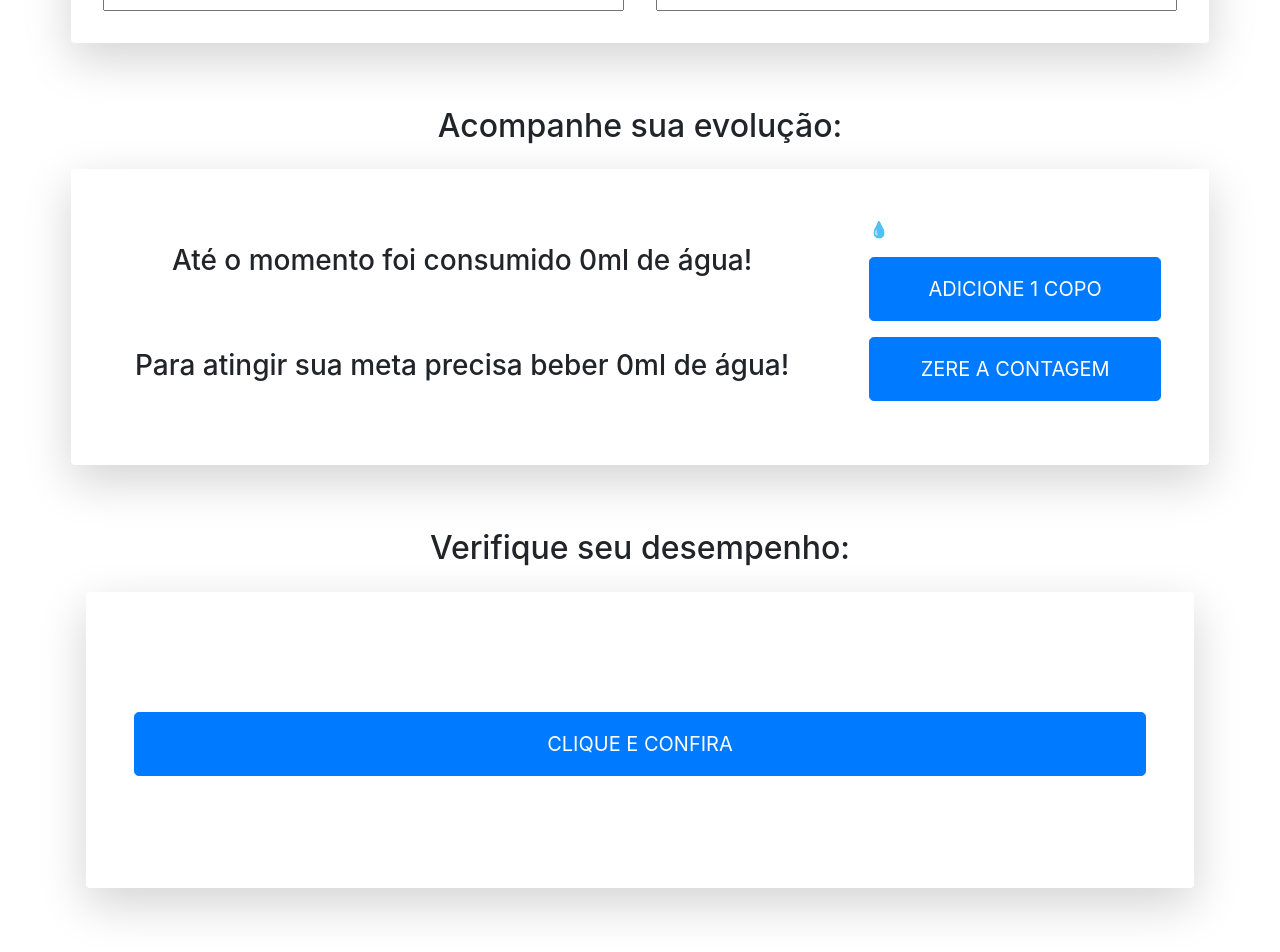
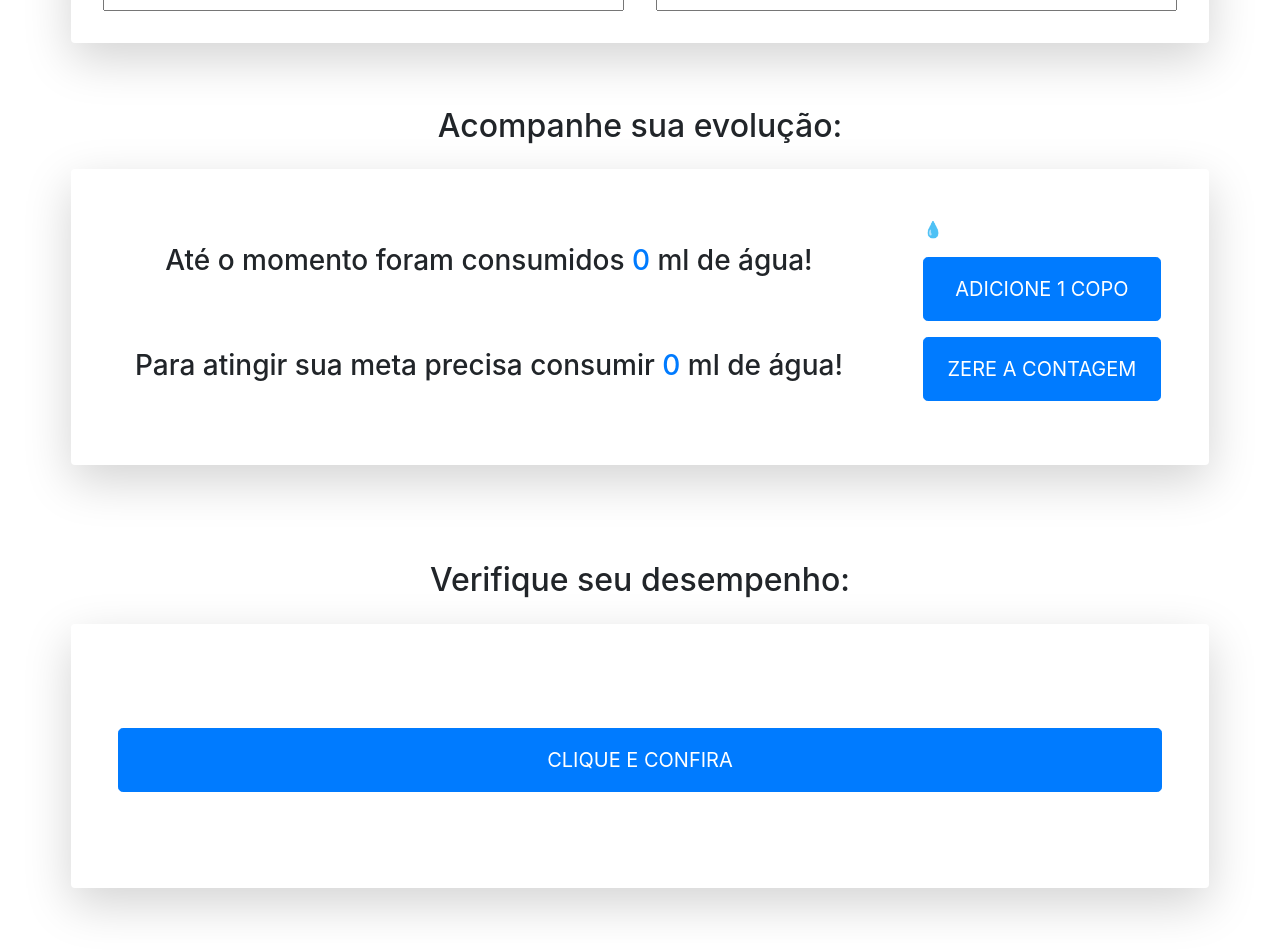
Before and after one commit to RivaniaGomes/SERRATEC_React_TrabalhoIndividual_Agua, a React (Vite) app: page / in a window 1280 px wide. Shown: the part 385-1337 px from the top of the page. Built offline with nearby package versions, Linux system fonts and the light colour scheme.

Commit message:
Corrigindo a logica do historico

```diff
--- a/src/Components/Bio/index.jsx
+++ b/src/Components/Bio/index.jsx
@@ -39,8 +39,7 @@ function Bio() {
     }
 
     const conferirMeta = () => {
-
-        if (copo < meta) {
+        if (copo != 0 && copo < meta) {
             setMensagem(`Você bebeu apenas ${copo} copos de água!`)
         } else if (meta < copo) {
             setMensagem(`Você bebeu ${copo} copos de água, META ATINGIDA!`)
@@ -48,11 +47,6 @@ function Bio() {
             setMensagem(`BEBA ÁGUA!`)
         }
     };
-
-    const conferencia = () => {
-        conferirMeta();
-        gerarHistorico();
-    }
 
     function resetCopo() {
         setCopo(0)
@@ -74,21 +68,27 @@ function Bio() {
         setGotas([""])
     }
 
+    function resetHistorico() {
+        setHistorico([""])
+    }
+
     function funcoesReset() {
         resetCopo();
         resetMl();
         resetMeta();
         resetMensagem();
         resetGotas();
+        resetHistorico();
     }
 
     return (
-        <div className='bio container w-80 p-3'>
-            <h2 className='titulo w-80 p-3 text-center'>Prenche as informações abaixo:</h2>
+        <>
+            <div className='bio container w-80 p-3 rounded'>
+                <h2 className='titulo w-80 p-3 text-center '>Prenche as informações abaixo:</h2>
                 <div className='bio-ml-meta row align-items-center shadow-lg p-3 mb-5 rounded w-80 p-3'>
                     <div className='col-sm w-80 p-3 align-items-center'>
                         <h3 className='col-sm text-center sub-titulo w-80 p-3'>Quantos ml tem o copo utilizado:</h3>
-                    <input className='col-sm align-items-center w-80 p-3 text-center'
+                        <input className='col-sm align-items-center w-80 p-3 text-center text-primary'
                             type="number"
                             placeholder="DIGITE QUANTOS ML"
                             value={ml}
@@ -97,8 +97,8 @@ function Bio() {
                         />
                     </div>
                     <div className='col-sm w-80 p-3 align-items-center'>
-                    <h3 className='col-sm text-center sub-titulo w-80 p-3 text-center'>Quantos copos pretende beber:</h3>
-                    <input className='col-sm align-items-center w-80 p-3 text-center'
+                        <h3 className='col-sm text-center sub-titulo w-80 p-3 text-center '>Quantos copos pretende beber:</h3>
+                        <input className='col-sm align-items-center w-80 p-3 text-center text-primary'
                             type="number"
                             placeholder="DIGITE SUA META"
                             value={meta}
@@ -112,12 +112,12 @@ function Bio() {
                     <div className='col-6-sm bio-evolucao w-80 p-3'>
                         <div className='col-sm w-80 p-3'>
                             <h3 className='align-items-stretch w-80 p-3 text-center'>
-                            Até o momento foi consumido <span>{ml * copo}</span>ml de água!
+                                Até o momento foram consumidos <span className='text-primary'>{ml * copo} </span>ml de água!
                             </h3>
                         </div>
                         <div className='col-sm w-80 p-3'>
                             <h3 className='align-items-stretch w-80 p-3 text-center'>
-                            Para atingir sua meta precisa beber<span> {ml * meta}</span>ml de água!
+                                Para atingir sua meta precisa consumir <span className='text-primary'> {ml * meta} </span>ml de água!
                             </h3>
                         </div>
                     </div>
@@ -135,8 +135,11 @@ function Bio() {
                         </div>
                     </div>
                 </div>
+            </div>
+            <div className='container w-80 p-3 rounded '>
                 <h2 className='titulo w-80 p-3 text-center '>Verifique seu desempenho:</h2>
-            <div className='bio-desempenho column shadow-lg p-3 mb-5 rounded w-80 p-3'>
+                <div className='bio-desempenho row align-items-center shadow-lg p-3 mb-5 rounded w-80 p-3'>
+                    <div className='bio-desempenho column w-100'>
                         <div className='col-sm bio-retorno align-items-center w-80 p-3'>
                             <div className='col-sm w-80 p-3 text-center'>
                                 <h3>
@@ -144,18 +147,20 @@ function Bio() {
                                 </h3>
                             </div>
                         </div>
-                <div className='col-sm bio-conferir align-items-center w-80 p-3'>
+                        <div className='col-sm bio-conferir align-items-center w-100 p3'>
                             <div className='col-sm w-80 p-3'>
                                 <p>
-                            <button className='btn btn-primary btn-lg btn-block text-white w-80 p-3 text-center' onClick={conferencia}>CLIQUE E CONFIRA</button>
+                                    <button className='btn btn-primary btn-lg btn-block text-white w-100 p-3 text-center' onClick={conferirMeta}>CLIQUE E CONFIRA</button>
                                 </p>
                             </div>
                             <div className='col-sm w-80 p-3'>
-                        <ul>{historico.map(histo => <li key={histo}> {histo} </li>)}</ul>
+                                <ul className='text-center text-secondary'>{historico.map(histo => <li key={histo}> {histo} </li>)}</ul>
                             </div>
                         </div>
                     </div>
                 </div>
+            </div>
+        </>
     )
 }
 
--- a/src/Components/Bio/styles.css
+++ b/src/Components/Bio/styles.css
@@ -1,35 +1,31 @@
-.bio{
-background-color: linear-gradient(to bottom, blue, white);
+.bio {
+  background-color: linear-gradient(to bottom, blue, white);
 }
 
-.titulo{
-
+.titulo {
 }
 
-.sub-titulo{
-
+.sub-titulo {
 }
 
-.bio-ml-meta{
-
+.bio-ml-meta {
 }
 
-.bio-acompanhe{
-
+.bio-acompanhe {
 }
 
-.bio-desempenho{
-
+.bio-desempenho {
 }
 
-.bio-inserir{
-
+.bio-inserir {
 }
 
-.bio-desempenho{
-
+.bio-desempenho {
 }
 
-.bio-retorno{
+.bio-retorno {
+}
 
+li {
+  list-style-type: none;
 }
--- a/src/Components/Header/index.jsx
+++ b/src/Components/Header/index.jsx
@@ -3,8 +3,8 @@ import './styles.css'
 function Header(props) {
     return (
         <>
-            <nav className='header align-items-center navbar navbar-primary bg-primary shadow-lg p-3 mb-5 rounded'>
-                <h1 className='bg-gradient-warning text-ligth'>{props.texto}</h1>
+            <nav className='header align-items-center navbar navbar-primary bg-primary shadow-lg p-3 mb-5 rounded bg-gradient-light'>
+                <h1 className='text-white text-ligth'>{props.texto}</h1>
             </nav>
         </>
     )
```
Lines whose indentation alone changed are shown as unchanged.
